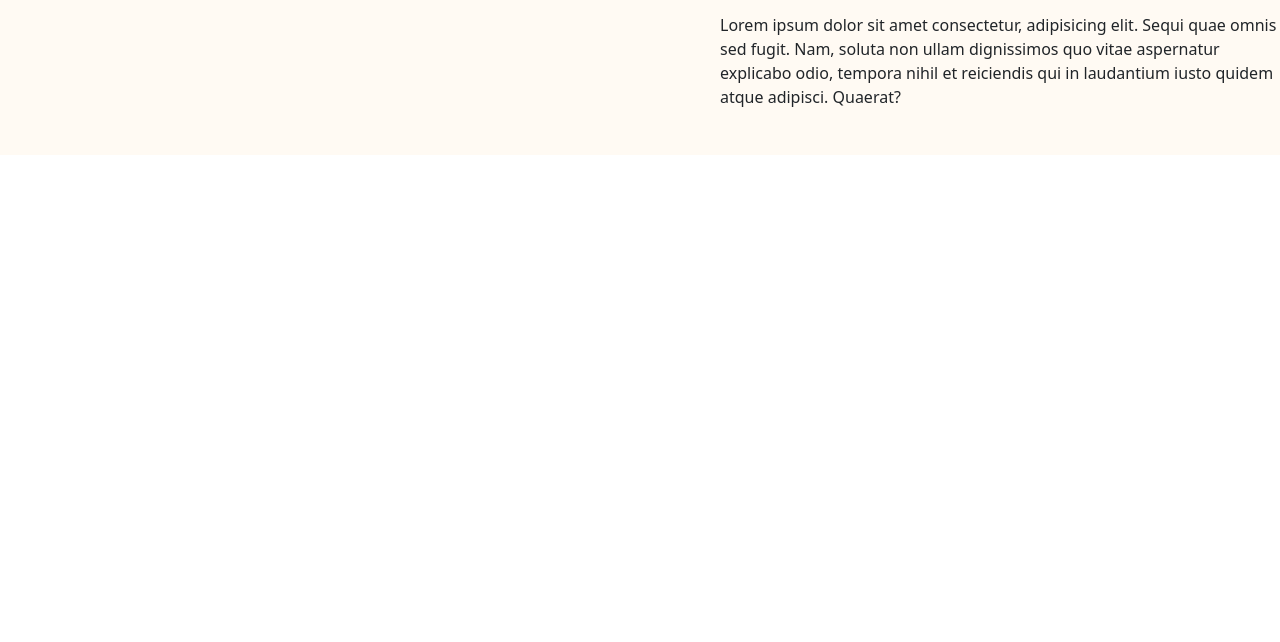
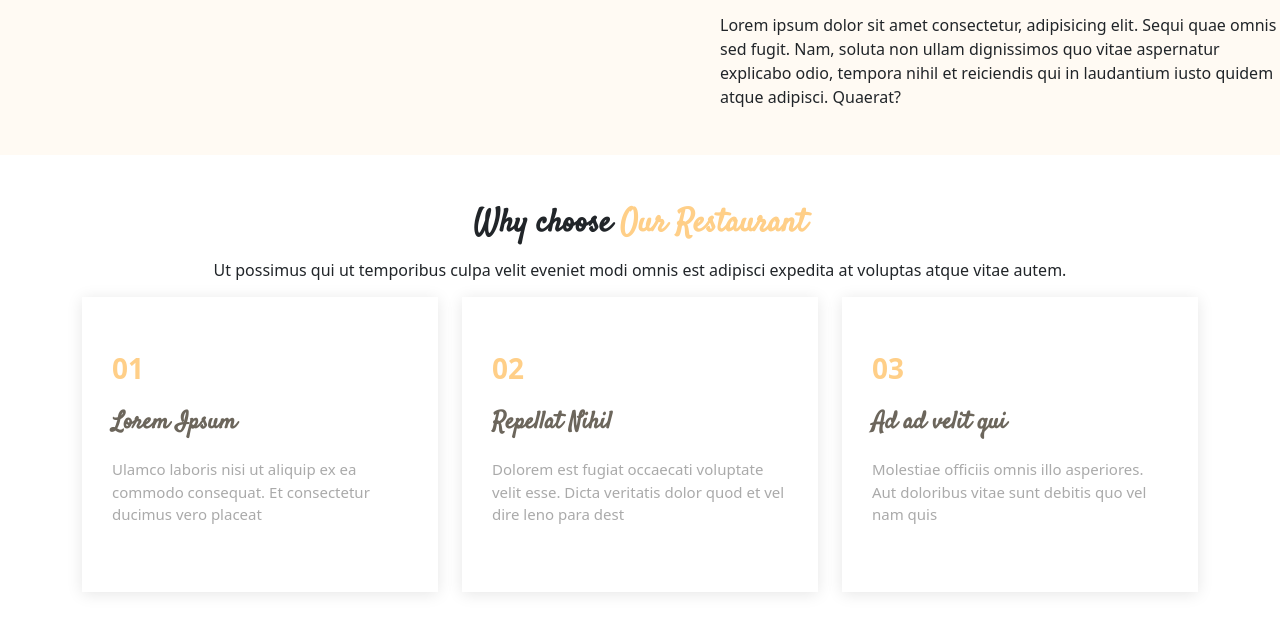
Before and after one commit to meriemeloualfi/ProjetFinal_ELOUALFI-Meriem, a website: page index.html in a window 1280 px wide. Shown: the part 1363-2005 px from the top of the page. Before the commit the page ends 1518 px from the top, so only its background shows below. Drawn offline with nearby package versions, Linux system fonts and the light colour scheme.

Commit message:
whychoose

```diff
--- a/index.html
+++ b/index.html
@@ -141,6 +141,39 @@
         </div>
     </section>
     <!--end about-->
+     <!--start why choose-->
+     <section id="whychoose" class="whychoose">
+        <div class="container">
+          <div class="title">
+            <h2>Why choose <span>Our Restaurant</span></h2>
+            <p>Ut possimus qui ut temporibus culpa velit eveniet modi omnis est adipisci expedita at voluptas atque vitae autem.</p>
+          </div>
+          <div class="row">
+            <div class="col-lg-4">
+              <div class="box">
+                <span>01</span>
+                <h4>Lorem Ipsum</h4>
+                <p>Ulamco laboris nisi ut aliquip ex ea commodo consequat. Et consectetur ducimus vero placeat</p>
+              </div>
+            </div>
+            <div class="col-lg-4 mt-4 mt-lg-0">
+              <div class="box">
+                <span>02</span>
+                <h4>Repellat Nihil</h4>
+                <p>Dolorem est fugiat occaecati voluptate velit esse. Dicta veritatis dolor quod et vel dire leno para dest</p>
+              </div>
+            </div>
+            <div class="col-lg-4 mt-4 mt-lg-0">
+              <div class="box">
+                <span>03</span>
+                <h4> Ad ad velit qui</h4>
+                <p>Molestiae officiis omnis illo asperiores. Aut doloribus vitae sunt debitis quo vel nam quis</p>
+              </div>
+            </div>
+          </div>
+        </div>
+      </section>
+      <!--end why choose-->
 
     <script src="./node_modules/bootstrap/dist/js/bootstrap.bundle.js"></script>
 </body>
--- a/src/sass/modules/_whychoose.sass
+++ b/src/sass/modules/_whychoose.sass
@@ -0,0 +1,54 @@
+section
+    padding: 50px 0
+.title
+    p
+        margin: 15px 0
+        font-weight: 320
+
+.whychoose
+    .box
+        padding: 50px 30px
+        box-shadow: 0px 2px 15px rgba(0, 0, 0, 0.1)
+        transition: 0.3s
+        height: 100%
+.whychoose
+    .title
+        h2
+            font-weight: 600
+            text-align: center
+            font-family: "Satisfy", cursive
+            span
+                color: #ffcf88
+        p
+            text-align: center
+    .box
+        span
+
+            font-size: 28px
+            font-weight: 700
+            color: #ffcf88
+        h4
+            font-family: "Satisfy", cursive
+
+.whychoose
+    .box
+        h4
+            font-size: 24px
+            font-weight: 600
+            margin: 20px 0
+            color: #6c665c
+.whychoose
+    .box
+        p
+            color: #aaaaaa
+            font-size: 15px
+.whychoose
+    .box
+        &:hover
+            background: #ffb03b
+            padding: 30px 30px 70px 30px
+            box-shadow: 10px 15px 30px rgba(0, 0, 0, 0.15)
+            span,
+            h4,
+            p
+                color: white
```
Also changed, not shown: public/css/app.css, 1 other file.
